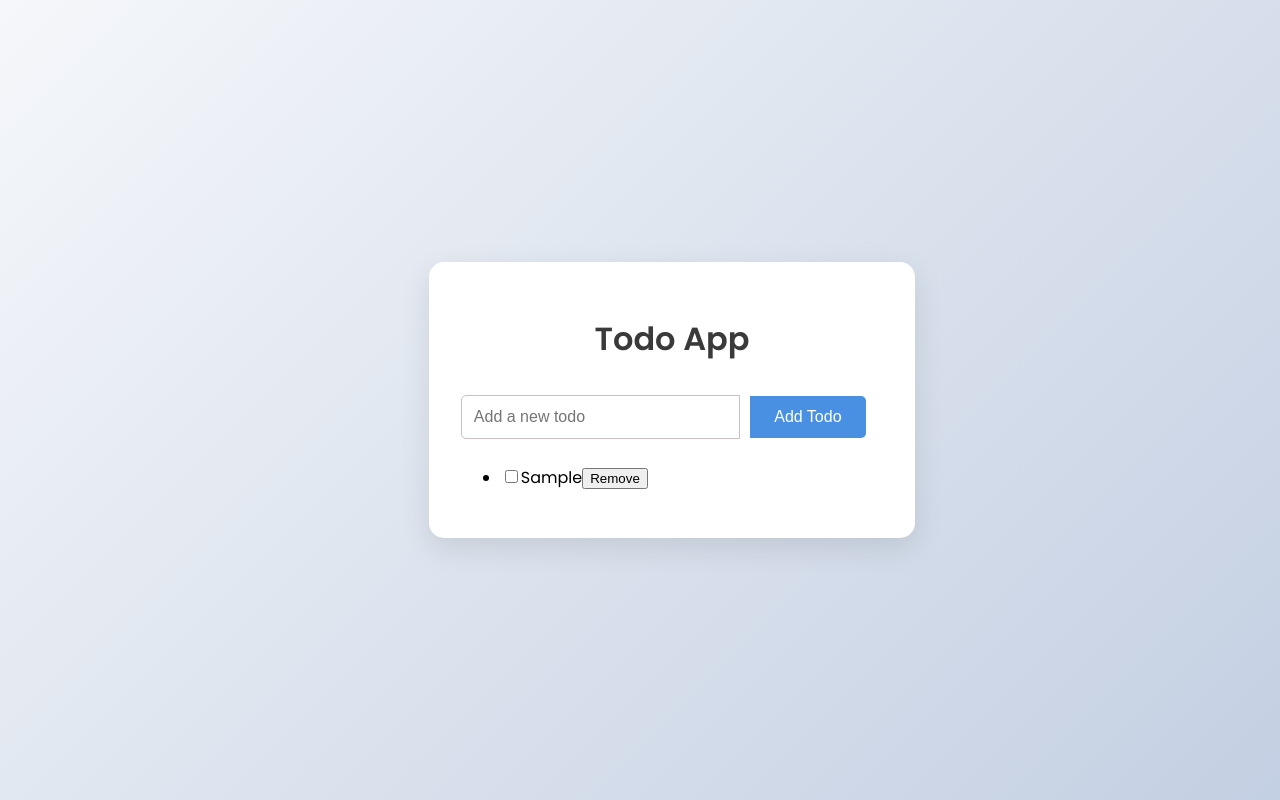
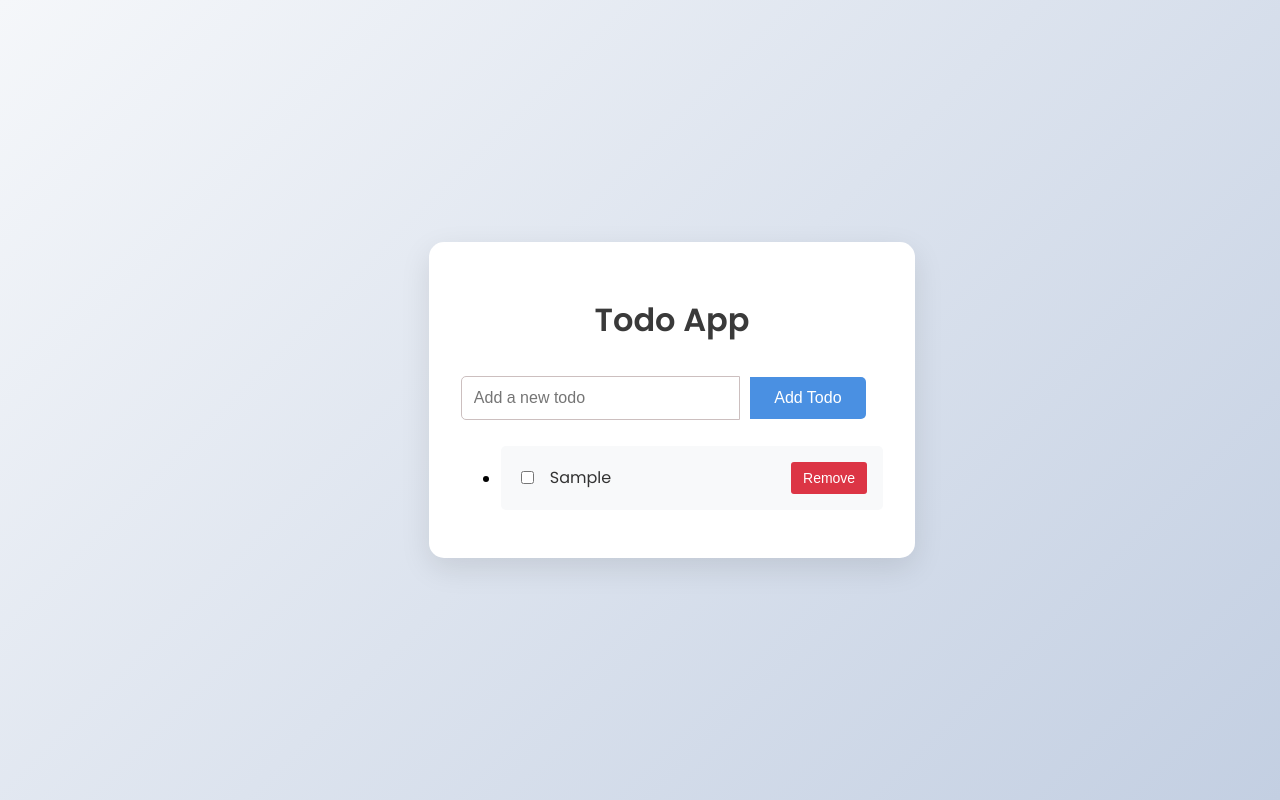
Before and after one commit to omarahmed98/practice-ng, an Angular app: page / in a window 1280 px wide. Both pictures are taken after typing "Sample" into the empty fields and a click on the button "Add Todo". Built offline with nearby package versions, Linux system fonts and the light colour scheme.

Commit message:
styling item-component

```diff
--- a/src/app/components/todo-item/todo-item.component.css
+++ b/src/app/components/todo-item/todo-item.component.css
@@ -0,0 +1,45 @@
+.todo-item {
+display: flex;
+align-items: center;
+padding: 1rem;
+background-color: #f8f9fa;
+border-radius: 5px;
+margin-bottom: 0.75rem;
+transition: background-color 0.3s ease;
+}
+
+.todo-item:hover {
+background-color: #e9ecef;
+}
+
+.todo-checkbox {
+margin-right: 1rem;
+cursor: pointer;
+}
+
+.todo-title {
+flex-grow: 1;
+font-size: 1rem;
+color: #333;
+transition: color 0.3s ease;
+}
+
+.completed .todo-title {
+text-decoration: line-through;
+color: #888;
+}
+
+.remove-button {
+background-color: #dc3545;
+color: white;
+border: none;
+border-radius: 3px;
+padding: 0.5rem 0.75rem;
+font-size: 0.875rem;
+cursor: pointer;
+transition: background-color 0.3s ease;
+}
+
+.remove-button:hover {
+background-color: #c82333;
+}
--- a/src/app/components/todo-item/todo-item.component.html
+++ b/src/app/components/todo-item/todo-item.component.html
@@ -1,5 +1,5 @@
-<div>
-  <input type="checkbox" [checked]="todo.completed" (change)="onToggle()">
-  <span [class.completed]="todo.completed">{{ todo.title }}</span>
-  <button (click)="onRemove()">Remove</button>
+<div class="todo-item" [class.completed]="todo.completed">
+  <input type="checkbox" [checked]="todo.completed" (change)="onToggle()" class="todo-checkbox">
+  <span class="todo-title">{{ todo.title }}</span>
+  <button (click)="onRemove()" class="remove-button">Remove</button>
 </div>
```
